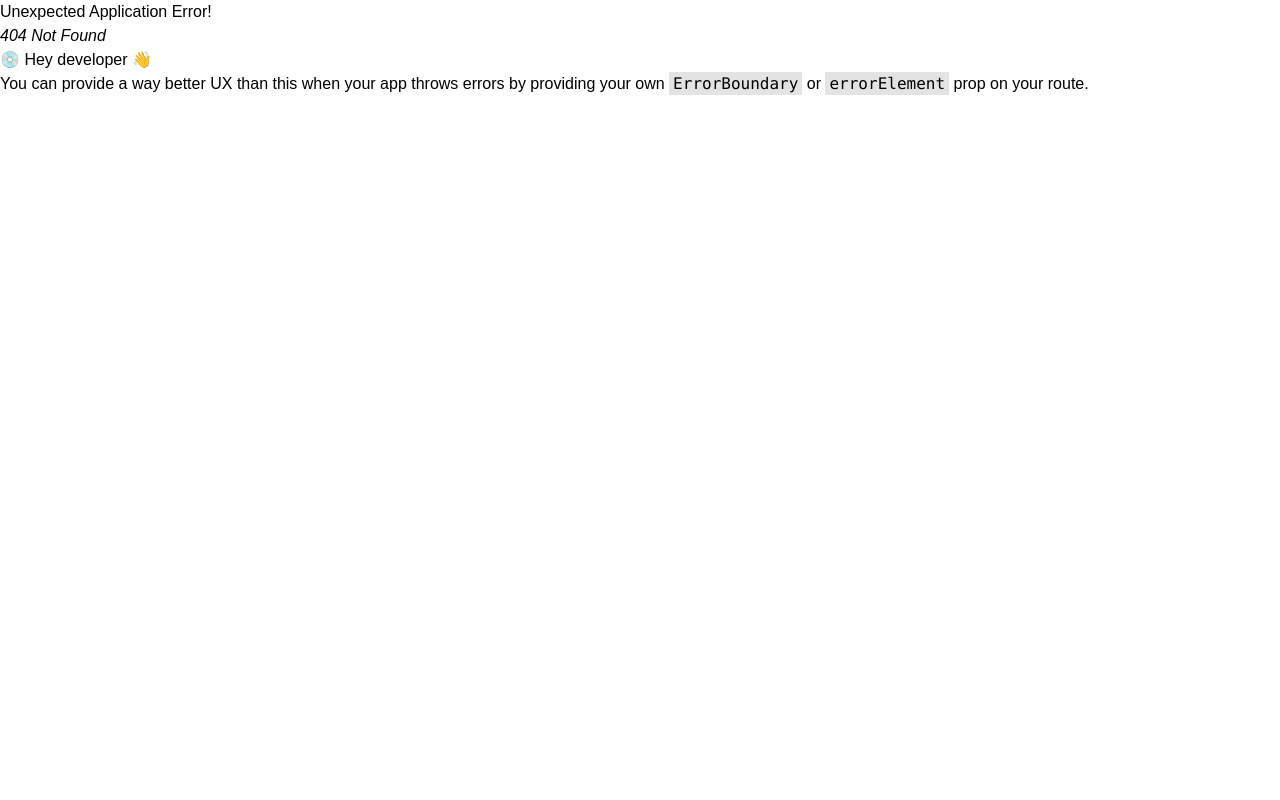
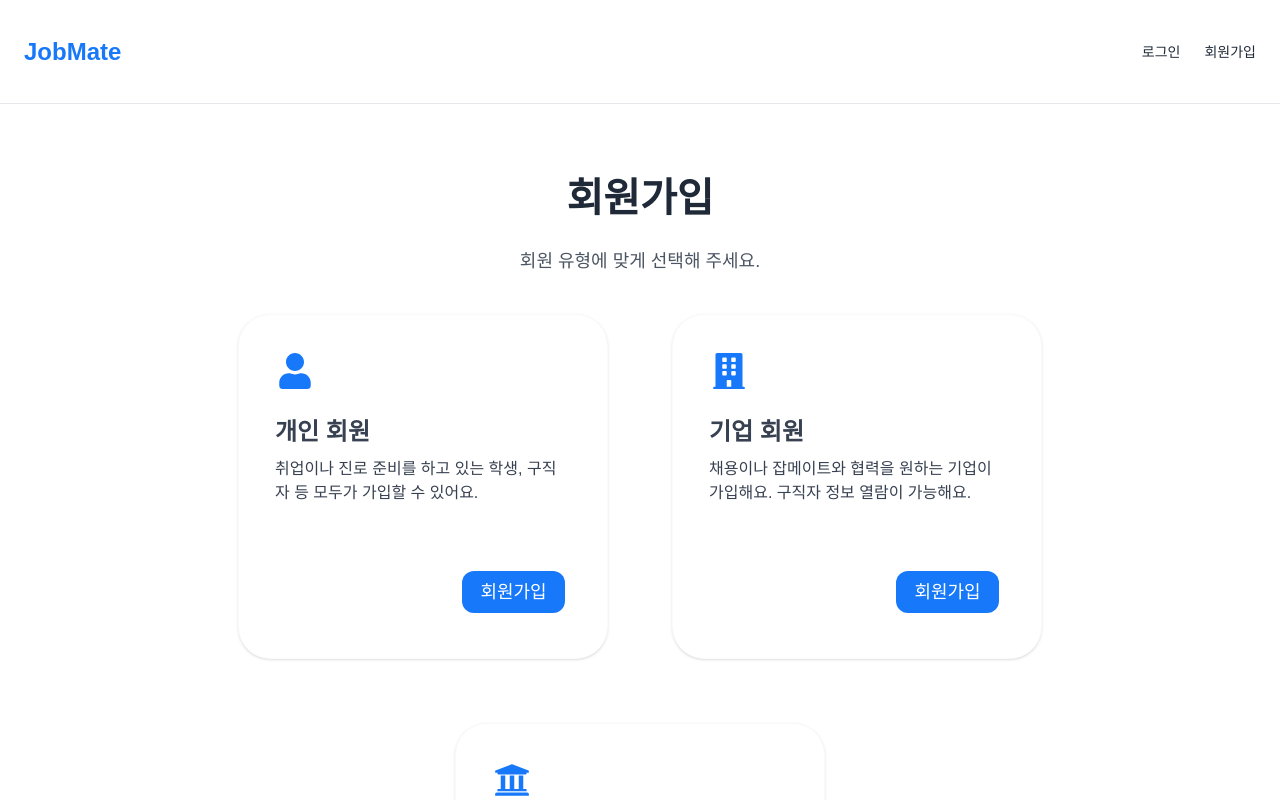
Before and after one commit to JOBaboso/Jobaboso-front, a React (Vite) app: page /auth/signup/type in a window 1280 px wide. Before the commit this address had no page. Shown: the top 800 px of the page. Built offline with nearby package versions, Linux system fonts and the light colour scheme.

Commit message:
feat : 회원가입 타입 페이지 완성

```diff
--- a/src/components/common/Button.tsx
+++ b/src/components/auth/Button.tsx
@@ -8,7 +8,7 @@ const Button = ({ children, className = "", onClick }: ButtonProps) => {
   return (
     <button
       onClick={onClick}
-      className={`flex items-center justify-center gap-2 w-[103px] h-[42px] px-[20px] py-[7px] bg-mainBlue text-white rounded-[12px] text-sm font-medium hover:bg-blue-600 transition ${className}`}
+      className={`flex items-center justify-center gap-2 w-[103px] h-[42px] bg-mainBlue text-white rounded-[12px] text-h4 font-medium leading-none hover:bg-subDarkBlue transition ${className}`}
     >
       {children}
     </button>
--- /dev/null
+++ b/src/components/auth/Card.tsx
@@ -0,0 +1,32 @@
+import { ReactNode } from "react";
+
+interface CardProps {
+  icon?: ReactNode;
+  title: string;
+  description: string;
+  children?: ReactNode;
+}
+
+const Card = ({ icon, title, description, children }: CardProps) => {
+  return (
+    <div className="flex flex-col w-[370px] h-[345px] p-[36px] bg-white border border-gray-50 rounded-[32px] shadow gap-6">
+      {icon && (
+        <div className="w-10 h-10 flex items-center justify-center text-mainBlue text-4xl">
+          {icon}
+        </div>
+      )}
+      <div className="space-y-2">
+        <h3 className="text-h2 text-gray-700">{title}</h3>
+        <p className="text-bodyLg text-gray-700">{description}</p>
+      </div>
+
+      {children && (
+        <div className="mt-[42px] ml-[187px]">
+          {children}
+        </div>
+      )}
+    </div>
+  );
+};
+
+export default Card;
--- a/src/components/common/Card.tsx
+++ /dev/null
@@ -1,23 +0,0 @@
-import { ReactNode } from "react";
-
-interface CardProps {
-  icon?: ReactNode;
-  title: string;
-  description: string;
-  children?: ReactNode;
-}
-
-const Card = ({ icon, title, description, children }: CardProps) => {
-  return (
-    <div className="flex flex-col w-[370px] h-[345px] px-6 py-8 bg-white border border-gray-50 rounded-[32px] shadow gap-6">
-      {icon && <div className="text-mainBlue text-4xl">{icon}</div>}
-      <div className="space-y-2">
-        <h3 className="text-lg font-semibold text-gray-900">{title}</h3>
-        <p className="text-sm text-gray-600">{description}</p>
-      </div>
-      <div>{children}</div>
-    </div>
-  );
-};
-
-export default Card;
--- a/src/layout/AuthLayout.tsx
+++ b/src/layout/AuthLayout.tsx
@@ -7,7 +7,7 @@ const SignLayout = () => {
     <div className="flex min-h-screen flex-col">
       <Header />
 
-      <main className="flex-1 overflow-y-auto px-8 py-6 bg-gray-50">
+      <main className="flex-1 overflow-y-auto px-8 py-6 bg-white">
         <Outlet />
       </main>
 
--- a/src/layout/Footer.tsx
+++ b/src/layout/Footer.tsx
@@ -1,6 +1,7 @@
 const Footer = () => {
   return (
-    <footer className="h-footer w-full bg-subSkyBlue flex items-center justify-center text-white text-bodySm font-bold font-sans">
+
+    <footer className="h-footer w-full flex items-center justify-center border-b border-gray-200 bg-white px-6 text-gray-500">
       © 2025 JobMate. All rights reserved.
     </footer>
   );
--- a/src/layout/MainLayout.tsx
+++ b/src/layout/MainLayout.tsx
@@ -5,7 +5,7 @@ import Footer from "./Footer";
 
 const MainLayout = () => {
   return (
-    <div className="flex min-h-screen flex-col">
+    <div className="flex min-h-screen flex-col bg-white">
       <Header />
 
       <div className="flex flex-1 overflow-hidden">
--- a/src/pages/signin/SignInPage.tsx
+++ b/src/pages/auth/SignInPage.tsx
@@ -1,5 +1,5 @@
 import { useState } from "react";
-import Button from "@components/common/Button";
+import Button from "@components/auth/Button";
 
 const SignInPage = () => {
   const [tab, setTab] = useState<"personal" | "company" | "university">("personal");
--- a/src/pages/signup/SignUpTypePage.tsx
+++ b/src/pages/auth/SignUpTypePage.tsx
@@ -1,20 +1,23 @@
 import { FaUser, FaBuilding, FaUniversity } from "react-icons/fa";
-import Card from "@components/common/Card";
-import Button from "@components/common/Button";
+import Card from "@components/auth/Card";
+import Button from "@components/auth/Button";
+import { useNavigate } from "react-router-dom";
 
 const SignupTypePage = () => {
+  const navigate = useNavigate(); // useNavigate 훅 사용
+
   return (
-    <div className="w-full flex flex-col items-center px-4 py-16">
-      <h2 className="text-2xl font-bold text-gray-900 mb-2">회원가입</h2>
-      <p className="text-sm text-gray-600 mb-10">회원 유형에 맞게 선택해 주세요.</p>
+    <div className="w-full flex flex-col items-center px-4 py-10 bg-white">
+      <h2 className="text-[40px] font-bold text-gray-800 mb-5">회원가입</h2>
+      <p className="text-h4 text-gray-600 mb-10">회원 유형에 맞게 선택해 주세요.</p>
 
-      <div className="flex flex-wrap justify-center gap-8">
+      <div className="flex flex-wrap justify-center gap-[64px]">
         <Card
           icon={<FaUser />}
           title="개인 회원"
           description="취업이나 진로 준비를 하고 있는 학생, 구직자 등 모두가 가입할 수 있어요."
         >
-          <Button>회원가입</Button>
+          <Button onClick={() => navigate("/auth/signup/personal")}>회원가입</Button>
         </Card>
 
         <Card
@@ -22,7 +25,7 @@ const SignupTypePage = () => {
           title="기업 회원"
           description="채용이나 잡메이트와 협력을 원하는 기업이 가입해요. 구직자 정보 열람이 가능해요."
         >
-          <Button>회원가입</Button>
+          <Button onClick={() => navigate("/auth/signup/company")}>회원가입</Button>
         </Card>
 
         <Card
@@ -30,7 +33,7 @@ const SignupTypePage = () => {
           title="대학교 교직원 회원"
           description="대학교에서 진로·취업 지원을 담당하는 교직원이 가입하면 좋아요."
         >
-          <Button>회원가입</Button>
+          <Button onClick={() => navigate("/auth/signup/university")}>회원가입</Button>
         </Card>
       </div>
     </div>
```
Also changed, not shown: src/routes/router.tsx (+4 -4 lines).
